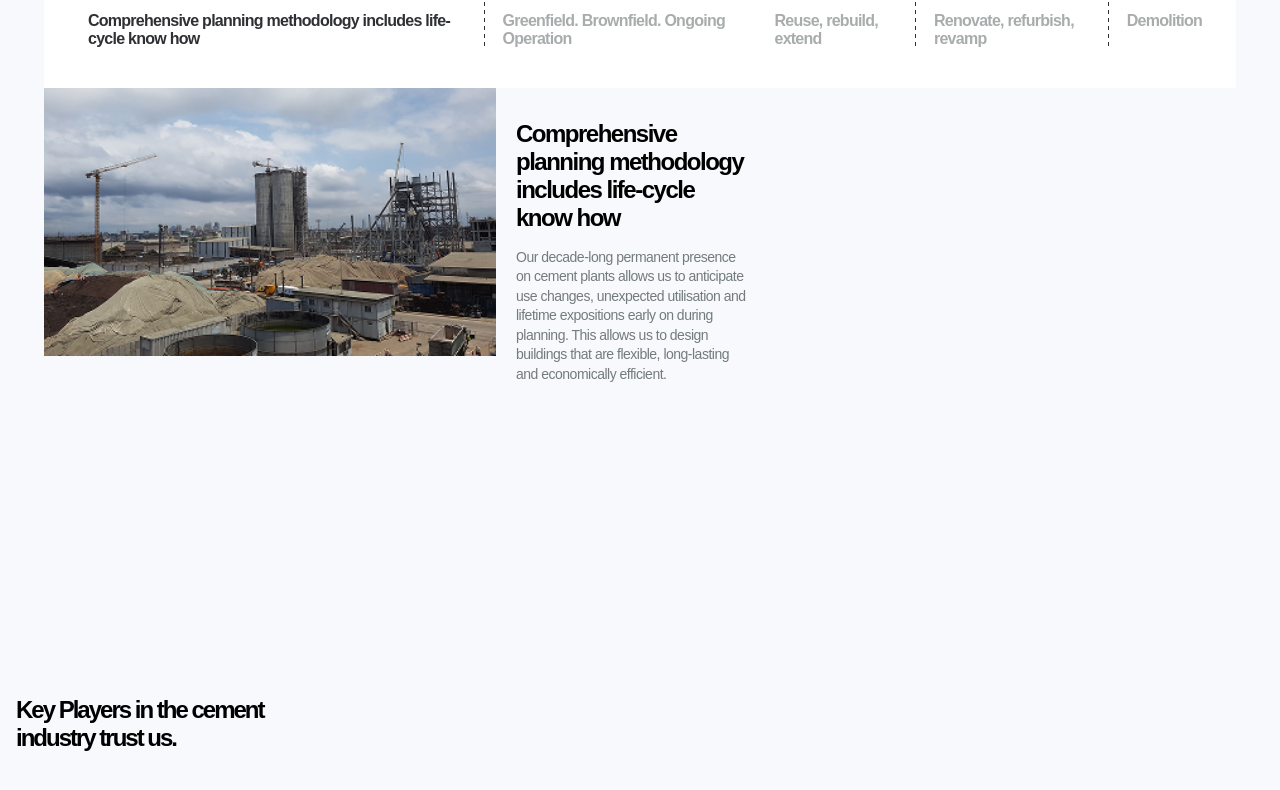
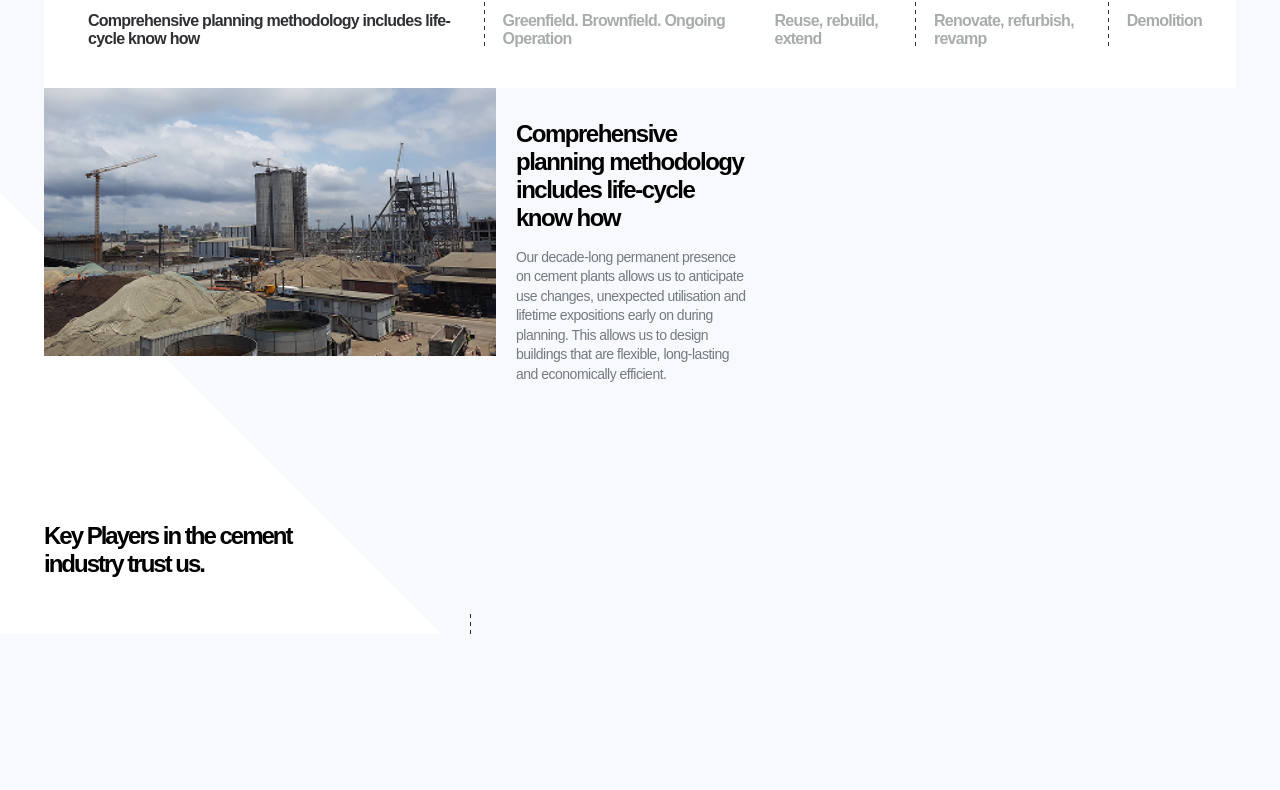
Before and after one commit to IVKrylova/training, a Next.js app in the folder mollenhauer/: page / in a window 1280 px wide. Shown: the part 2752-3542 px from the top of the page. After the commit the page ends 3386 px from the top, so only its background shows below. Built offline with nearby package versions, Linux system fonts and the light colour scheme.

Commit message:
feat: add tablet partners

```diff
--- a/mollenhauer/components/PartnerCard/PartnerCard.module.scss
+++ b/mollenhauer/components/PartnerCard/PartnerCard.module.scss
@@ -6,4 +6,9 @@
 	display: flex;
 	align-items: center;
 	justify-content: center;
+
+	@include tablet {
+		width: 223px;
+		height: 128px;
+	}
 }
--- a/mollenhauer/features/Partners/Partners.module.scss
+++ b/mollenhauer/features/Partners/Partners.module.scss
@@ -7,18 +7,44 @@
   margin-top: 608px;
   padding: 0 16px;
   margin-bottom: 56px;
+  position: relative;
+
+  @include tablet {
+    margin-top: 434px;
+    padding: 0 40px 0 44px;
+
+    &::after {
+      content: "";
+      background-image: url(../../public/bgPartnersTablet.png);
+      background-size: cover;
+      position: absolute;
+      top: -396px;
+      left: 0;
+      z-index: -1;
+      width: 100%;
+      height: 2826px;
+    }
+  }
 
   .title {
     @include fontS24W700;
     color: var(--black-color);
     max-width: 300px;
     margin-bottom: 56px;
+
+    @include tablet {
+      margin-bottom: 32px;
+    }
   }
 
   .swiperWrap {
     position: absolute;
     width: 100%;
     padding-bottom: 92px;
+
+    @include tablet {
+      padding-bottom: 40px;
+    }
 
     div[class*="swiper-slide"]::after {
       content: "";
@@ -38,6 +64,10 @@
       @include partnersBorderBottom;
       @include borderHorizontal;
     }
+
+    div[class*="swiper-slide"]::before {
+      display: none;
+    }
   }
 
   .bullet {
--- a/mollenhauer/features/Partners/Partners.tsx
+++ b/mollenhauer/features/Partners/Partners.tsx
@@ -12,7 +12,7 @@ import { PartnerList } from "@/shared/mocks/content";
 import s from "./Partners.module.scss";
 import "swiper/scss";
 import "swiper/scss/pagination";
-import 'swiper/css/grid';
+import "swiper/css/grid";
 
 export const Partners: FC = (): ReactNode => {
   return (
@@ -26,9 +26,9 @@ export const Partners: FC = (): ReactNode => {
         slidesPerView={3}
         grid={{
           rows: 3,
-					fill: 'row',
+          fill: "row",
         }}
-				spaceBetween={0}
+        spaceBetween={0}
         pagination={{
           clickable: true,
           bulletClass: s.bullet,
@@ -37,8 +37,15 @@ export const Partners: FC = (): ReactNode => {
         }}
         modules={[Pagination, Grid]}
         className={s.swiperWrap}
-				slidesPerGroup={3}
-				loop
+        slidesPerGroup={3}
+        loop
+        breakpoints={{
+          768: {
+            grid: {
+              rows: 1,
+            },
+          },
+        }}
       >
         {PartnerList.map((el) => (
           <SwiperSlide key={el.id} className={s.slide}>
```
Also changed, not shown: mollenhauer/public/bgPartnersTablet.png (added).
